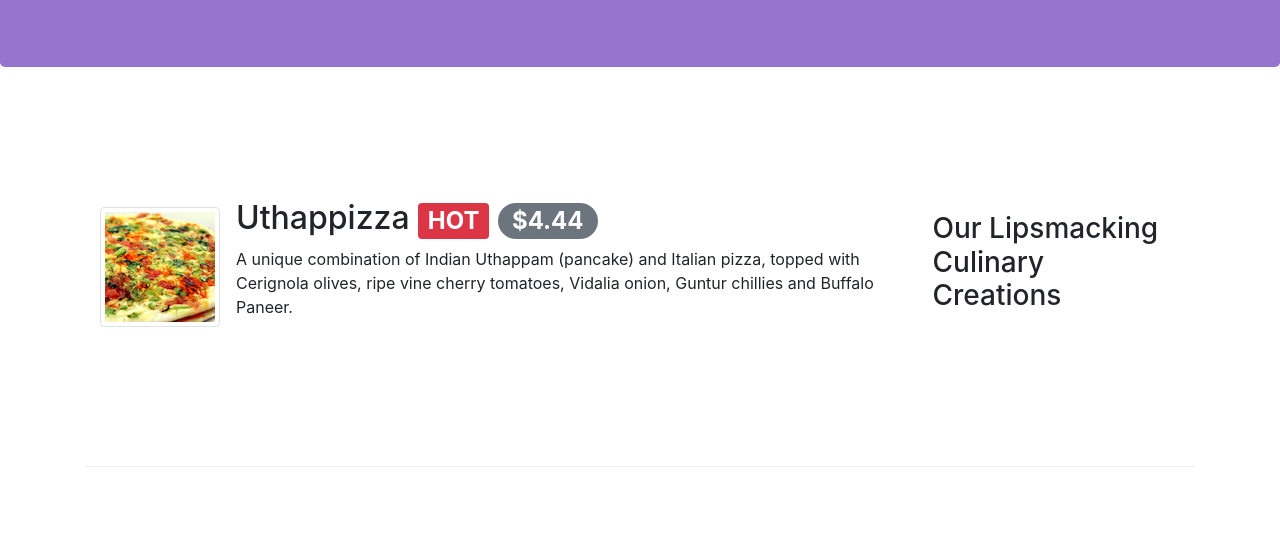
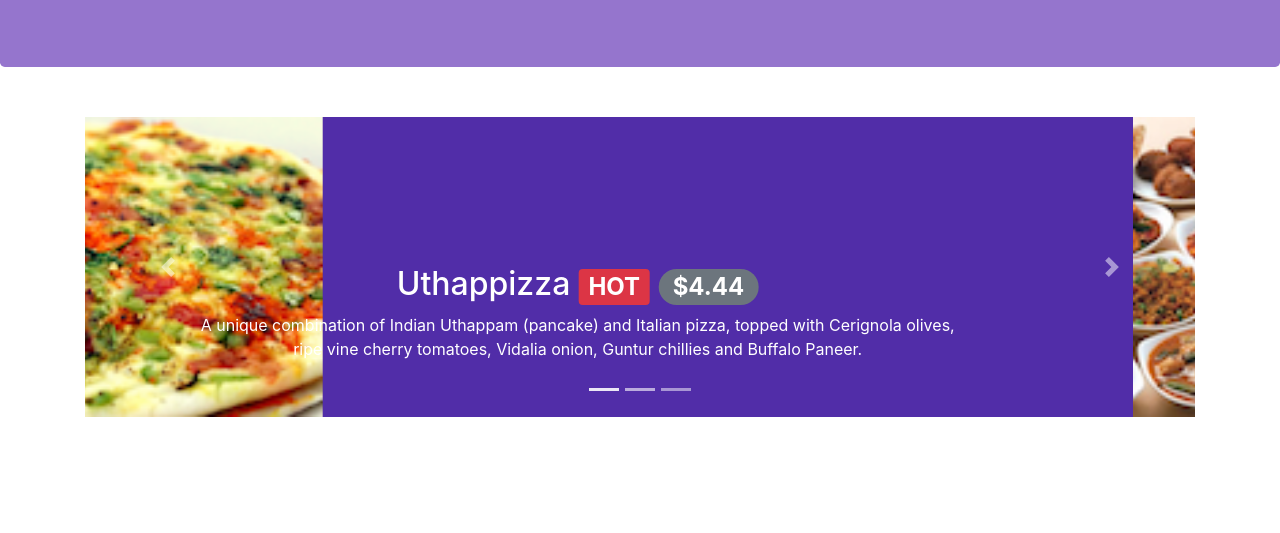
Before and after one commit to adityatomar1803/confusion, a website: page index.html in a window 1280 px wide. Shown: the part 267-800 px from the top of the page. Drawn offline with nearby package versions, Linux system fonts and the light colour scheme.

Commit message:
carousel

```diff
--- a/css/style.css
+++ b/css/style.css
@@ -47,3 +47,18 @@ body{
     border-bottom: px solid #ddd;
     padding: 10px;
 }
+
+.carousel{
+    background: #512DA8;
+    margin-top: 50px;
+}
+
+.carousel-item{
+    height: 300px;
+}
+.carousel-item img{
+    position: absolute;
+    top: 0;
+    left: 0;
+    min-height: 300px;
+}
--- a/index.html
+++ b/index.html
@@ -113,6 +113,75 @@
     </header>
 
     <div class="container">
+
+        <div class="row row-container">
+            <div class="col">
+                <div id="mycarousel" class="carousel slide" data-ride="carousel">
+                    <div class="carousel-inner" role="listbox">
+                        <div class="carousel-item active">
+                            <img src="img/uthappizza.png" alt="uthappizza" class="d-block img-fluid">
+                            <div class="carousel-caption d-none d-md-block">
+                                <h2>Uthappizza
+                                    <span class="badge badge-danger">
+                                        HOT
+                                    </span>
+                                    <span class="badge badge-pill badge-secondary">
+                                        $4.44
+                                    </span>
+                                </h2>
+                                <p class="d-none d-sm-block">A unique combination of Indian Uthappam (pancake) and
+                                    Italian pizza, topped with Cerignola olives, ripe vine
+                                    cherry tomatoes, Vidalia onion, Guntur chillies and
+                                    Buffalo Paneer.
+                                </p>
+
+                            </div>
+                        </div>
+                        <div class="carousel-item ">
+                            <img src="img/buffet.png" alt="buffet" class="d-block img-fluid">
+                            <div class="carousel-caption d-none d-md-block">
+                                <h2>
+                                    Weekend Grand Buffet
+                                    <span class="badge badge-danger">
+                                        NEW
+                                    </span>
+                                </h2>
+                                <p class="d-none d-sm-block">
+                                    Featuring mouthwatering combinations with a choice of five different salads, six enticing appetizers, six main entrees and five choicest desserts. Free flowing bubbly and soft drinks. All for just $19.99 per person
+                                </p>
+                            </div>
+
+                        </div>
+                        <div class="carousel-item ">
+                            <img src="img/alberto.png" alt="alberto" class="d-block img-fluid">
+                            <div class="carousel-caption d-none d-md-block">
+                                <h2 class="mt-0">Alberto Somayya</h2>
+                                <h4>Executive Chef</h4>
+                                <p class="d-none d-sm-block">Award winning three-star Michelin chef with wide
+                                    International experience having worked closely with
+                                    whos-who in the culinary world, he specializes in
+                                    creating mouthwatering Indo-Italian fusion experiences.
+                                </p>
+                            </div>
+                        </div>
+                    </div>
+                    <ol class="carousel-indicators">
+                        <li data-target="#mycarousel" data-slide-to="0" class="active"></li>
+                        <li data-target="#mycarousel" data-slide-to="1"></li>
+                        <li data-target="#mycarousel" data-slide-to="2"></li>
+                    </ol>
+                    <a href="#mycarousel" class="carousel-control-prev" role="button" data-slide="prev">
+                        <span class="carousel-control-prev-icon"></span>
+                    </a>
+                    <a href="#mycarousel" class="carousel-control-next" role="button" data-slide="next">
+                        <span class="carousel-control-next-icon"></span>
+                    </a>
+
+                </div>
+
+            </div>
+        </div>
+
         <div class="row row-content align-items-center">
             <!-- align-items-center is used to align the items vertically centeric inside the container  -->
             <div class="col-12 col-sm-4 col-md-3 order-sm-last">
```
